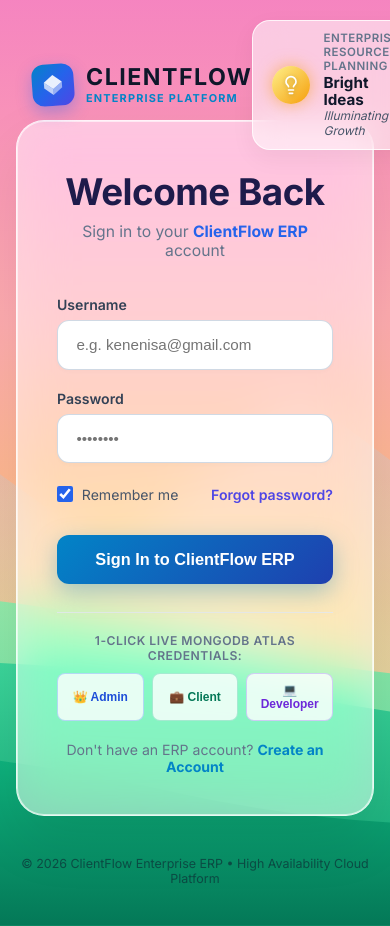
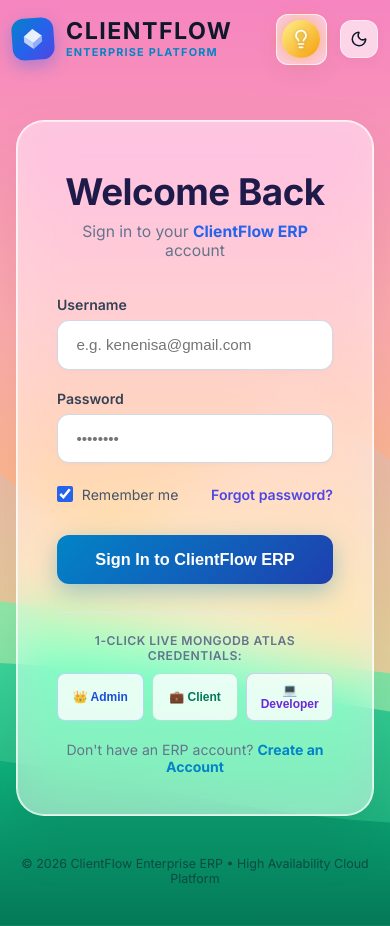
Before and after one commit to kenenisabeyan/clientflow, a React (Vite) app in the folder client/: page /login in a window 390 px wide. Built offline with nearby package versions, Linux system fonts and the light colour scheme; no server answers.

Commit message:
feat: add AuthLayout component and index styling

```diff
--- a/client/src/components/AuthLayout.tsx
+++ b/client/src/components/AuthLayout.tsx
@@ -182,7 +182,7 @@ export default function AuthLayout({ children }: AuthLayoutProps) {
       </svg>
 
       {/* Top Header Bar */}
-      <header style={{
+      <header className="auth-header" style={{
         position: 'absolute',
         top: 0,
         left: 0,
@@ -240,10 +240,10 @@ export default function AuthLayout({ children }: AuthLayoutProps) {
         </div>
 
         {/* Top-Right: "Enterprise Resource Planning" & "Bright Ideas / Illuminating Growth" Widget */}
-        <div style={{ display: 'flex', alignItems: 'center', gap: '1.25rem' }}>
+        <div style={{ display: 'flex', alignItems: 'center', gap: '0.85rem' }}>
 
           {/* Floating "Bright Ideas" Translucent Widget (From Recording) */}
-          <div style={{
+          <div className="auth-bright-ideas-widget" style={{
             background: theme === 'dark' ? 'rgba(15, 23, 42, 0.65)' : 'rgba(255, 255, 255, 0.55)',
             backdropFilter: 'blur(16px)',
             WebkitBackdropFilter: 'blur(16px)',
@@ -271,7 +271,7 @@ export default function AuthLayout({ children }: AuthLayoutProps) {
               <Lightbulb size={20} style={{ color: '#ffffff', filter: 'drop-shadow(0 1px 2px rgba(0,0,0,0.2))' }} />
             </div>
 
-            <div style={{ display: 'flex', flexDirection: 'column' }}>
+            <div className="auth-bright-ideas-text" style={{ display: 'flex', flexDirection: 'column' }}>
               <span style={{
                 fontSize: '0.72rem',
                 fontWeight: 600,
@@ -316,7 +316,8 @@ export default function AuthLayout({ children }: AuthLayoutProps) {
               justifyContent: 'center',
               backdropFilter: 'blur(10px)',
               boxShadow: '0 4px 12px rgba(0,0,0,0.04)',
-              transition: 'all 0.2s ease'
+              transition: 'all 0.2s ease',
+              flexShrink: 0
             }}
             title="Toggle Light/Dark Theme"
           >
--- a/client/src/index.css
+++ b/client/src/index.css
@@ -1012,4 +1012,17 @@ html.dark ::-webkit-scrollbar-thumb:active {
   .page-title {
     display: none !important;
   }
+
+  .auth-header {
+    padding: 0.85rem 0.75rem !important;
+  }
+
+  .auth-bright-ideas-text {
+    display: none !important;
+  }
+
+  .auth-bright-ideas-widget {
+    padding: 0.35rem !important;
+    border-radius: 12px !important;
+  }
 }
```
